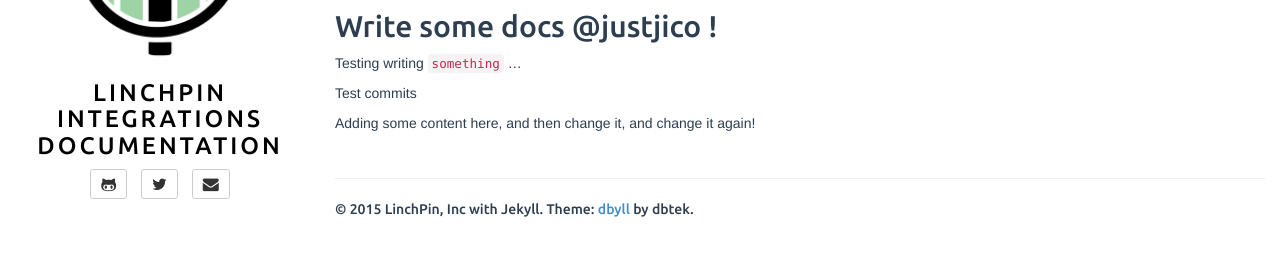
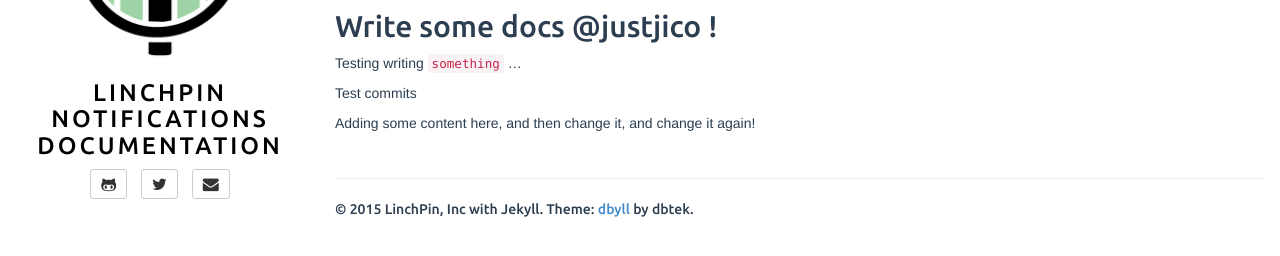
Before and after one commit to linchpin-notifications/docs, a Jekyll site: the page built from index.md, in a window 1280 px wide. Shown: the part 268-524 px from the top of the page. Built offline with Jekyll 4.4.1, drawn with Linux system fonts in a browser that asks for light colours.

Commit message:
Update _config.yml

```diff
--- a/_config.yml
+++ b/_config.yml
@@ -1,8 +1,8 @@
 # Site settings
-title: LinchPin Integrations Documentation
-description: "Integrations documentation"
-baseurl: "http://docs.linchpin.io/integrations"
-url: "http://docs.linchpin.io/integrations"
+title: LinchPin Notifications Documentation
+description: "Notifications documentation"
+baseurl: "http://docs.linchpin.io/notifications"
+url: "http://docs.linchpin.io/notifications"
 
 author:
   name: LinchPin, Inc
@@ -24,4 +24,4 @@ kramdown:
 rss_path: feed.xml
 categories_path: categories
 tags_path: tags
-BASE_PATH: /integrations
+BASE_PATH: /notifications
```
